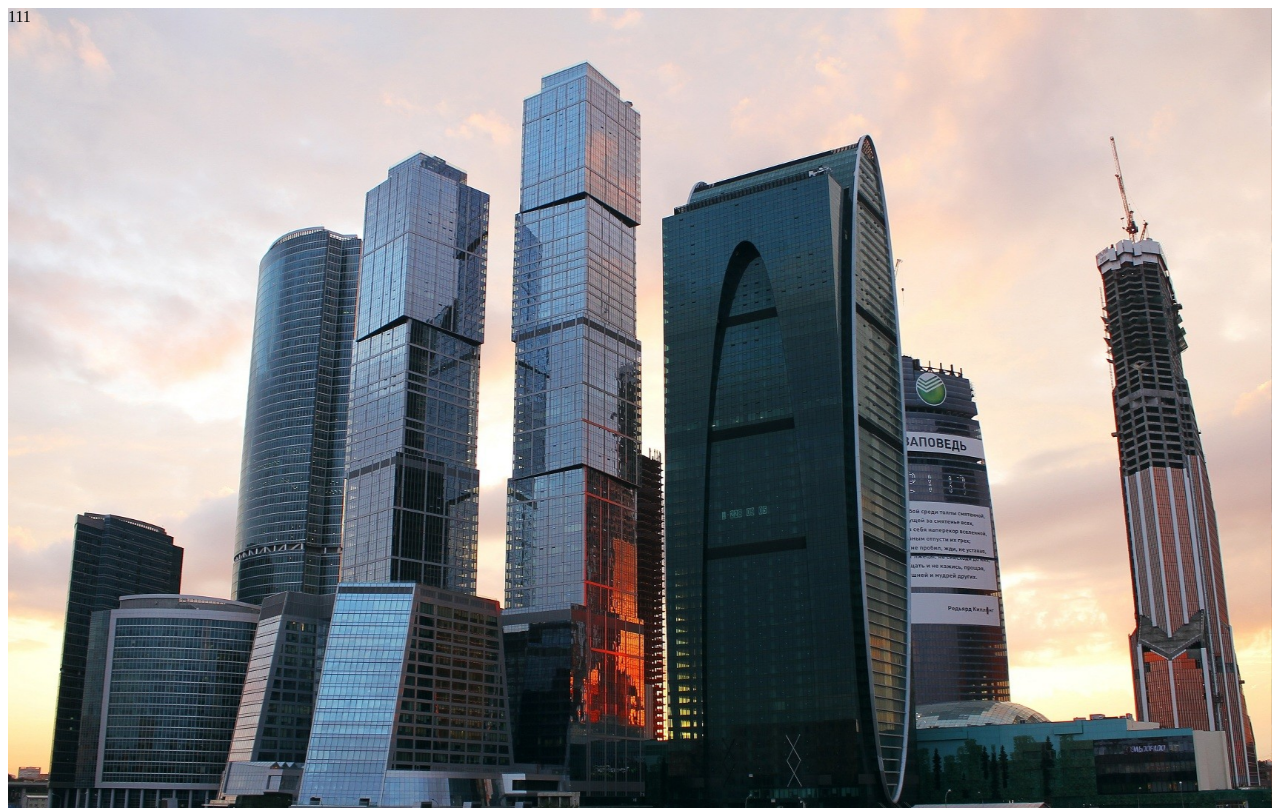
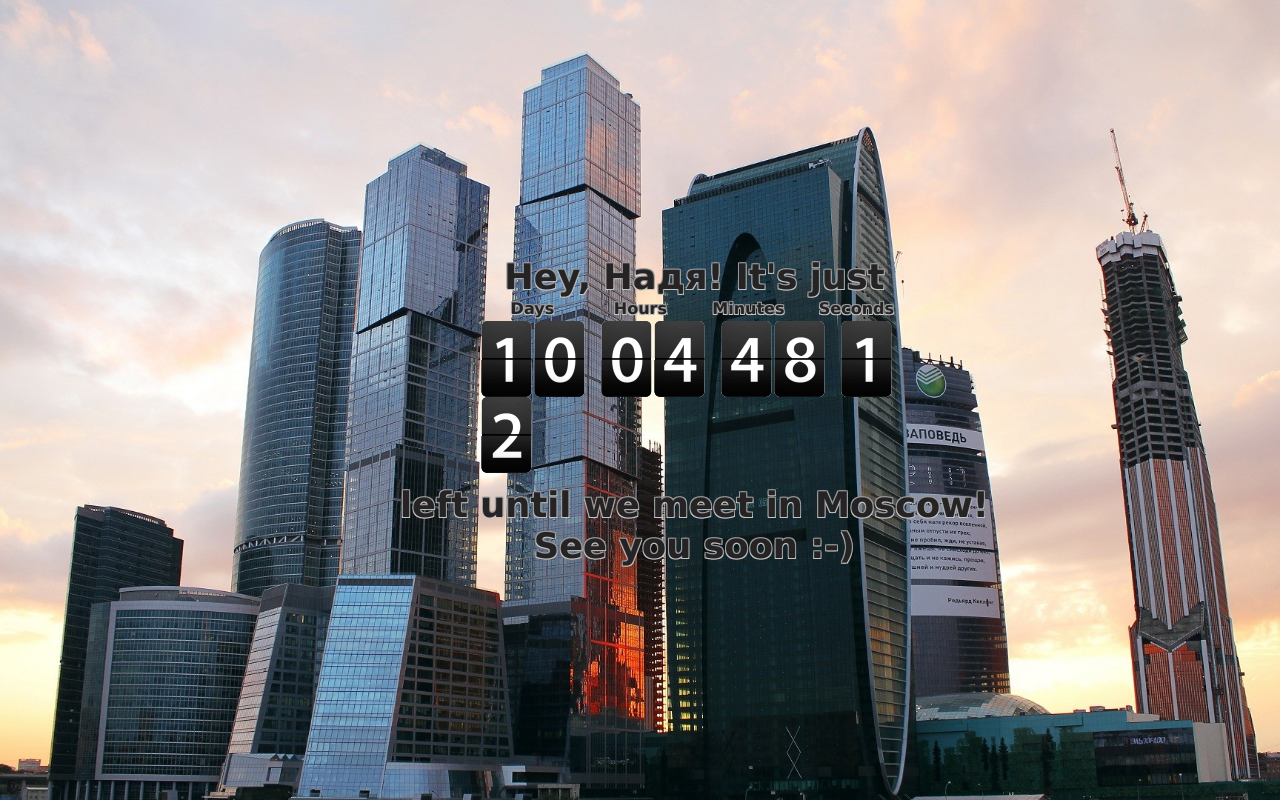
Before and after one commit to ReppDen/reppden.github.io, a plain HTML site: page index.html in a window 1280 px wide. Drawn offline with Linux system fonts and the light colour scheme.

Commit message:
missing files

```diff
--- a/index.html
+++ b/index.html
@@ -4,30 +4,30 @@
     <meta charset="UTF-8">
     <title>Countdown</title>
     <script src="jquery.min.js"></script>
-    <!--<script type="text/javascript" src="clock/jquery.flipcountdown.js"></script>-->
-    <!--<link rel="stylesheet" type="text/css" href="clock/jquery.flipcountdown.css"/>-->
+    <script type="text/javascript" src="clock/jquery.flipcountdown.js"></script>
+    <link rel="stylesheet" type="text/css" href="clock/jquery.flipcountdown.css"/>
     <link rel="stylesheet" type="text/css" href="style.css"/>
-    <!--<script>-->
-        <!--jQuery(function ($) {-->
-            <!--var date = Math.round((new Date('10/08/2016 00:00:01')).getTime() / 1000);-->
-            <!--$('#clock').flipcountdown({-->
-                <!--size: 'lg',-->
-                <!--beforeDateTime: '10/08/2016 00:00:01',-->
-                <!--tick: function () {-->
-                    <!--var nol = function (h) {-->
-                        <!--return h > 9 ? h : '0' + h;-->
-                    <!--};-->
-                    <!--var range = date - Math.round((new Date()).getTime() / 1000),-->
-                            <!--secday = 86400, sechour = 3600,-->
-                            <!--days = parseInt(range / secday),-->
-                            <!--hours = parseInt((range % secday) / sechour),-->
-                            <!--min = parseInt(((range % secday) % sechour) / 60),-->
-                            <!--sec = ((range % secday) % sechour) % 60;-->
-                    <!--return nol(days) + ' ' + nol(hours) + ' ' + nol(min) + ' ' + nol(sec);-->
-                <!--}-->
-            <!--});-->
-        <!--});-->
-    <!--</script>-->
+    <script>
+        jQuery(function ($) {
+            var date = Math.round((new Date('10/08/2016 00:00:01')).getTime() / 1000);
+            $('#clock').flipcountdown({
+                size: 'lg',
+                beforeDateTime: '10/08/2016 00:00:01',
+                tick: function () {
+                    var nol = function (h) {
+                        return h > 9 ? h : '0' + h;
+                    };
+                    var range = date - Math.round((new Date()).getTime() / 1000),
+                            secday = 86400, sechour = 3600,
+                            days = parseInt(range / secday),
+                            hours = parseInt((range % secday) / sechour),
+                            min = parseInt(((range % secday) % sechour) / 60),
+                            sec = ((range % secday) % sechour) % 60;
+                    return nol(days) + ' ' + nol(hours) + ' ' + nol(min) + ' ' + nol(sec);
+                }
+            });
+        });
+    </script>
 
     <script src="bg/jquery.easybg.js"></script>
     <script>
@@ -38,9 +38,10 @@
                     'images/1.jpg',
                     'images/2.jpg',
                     'images/3.jpg',
-                    'images/4.jpg'
+                    'images/4.jpg',
+                    'images/5.jpg'
                 ],
-                interval: 5000,
+                interval: 10000,
                 initIndex : 0,
                 ignoreError : true,
                 debug : false
@@ -51,42 +52,29 @@
 </head>
 <body>
 
-<!--<div id="container" class="demo">-->
-
-<!--</div>-->
 <div id="container" class="easybg-css">
-    <div>111</div>
+    <div></div>
 </div>
-<!--<div class="middlediv">-->
-    <!--<table style="border:0;">-->
-        <!--<tr>-->
-            <!--<td colspan="4">-->
-                <!--<div class="text large">Hey, Надя! It's just</div>-->
-            <!--</td>-->
-        <!--</tr>-->
-        <!--<tr>-->
-            <!--<td style="width:110px;text-align:center;" class="text">Days</td>-->
-            <!--<td style="width:120px;text-align:center;" class="text">Hours</td>-->
-            <!--<td style="width:110px;text-align:center;" class="text">Minutes</td>-->
-            <!--<td style="width:120px;text-align:center;" class="text">Seconds</td>-->
-        <!--</tr>-->
-        <!--<tr>-->
-            <!--<td colspan="4">-->
-                <!--<div id="clock"></div>-->
-            <!--</td>-->
-        <!--</tr>-->
-        <!--<tr>-->
-            <!--<td colspan="4">-->
-                <!--<div class="text large">left until we meet in Moscow!</div>-->
-            <!--</td>-->
-        <!--</tr>-->
-        <!--<tr>-->
-            <!--<td colspan="4">-->
-                <!--<div class="text large">See you soon :-)</div>-->
-            <!--</td>-->
-        <!--</tr>-->
-    <!--</table>-->
-<!--</div>-->
+<div class="middlediv">
+    <div class="text large">Hey, Надя! It's just</div>
+    <div style="text-align: center">
+        <table style="border:0;" class="child">
+            <tr>
+                <td class="text label">Days</td>
+                <td class="text label">Hours</td>
+                <td class="text label">Minutes</td>
+                <td class="text label">Seconds</td>
+            </tr>
+            <tr>
+                <td colspan="4">
+                    <div id="clock"></div>
+                </td>
+            </tr>
+        </table>
+    </div>
+    <div class="text large">left until we meet in Moscow!</div>
+    <div class="text large">See you soon :-)</div>
+</div>
 
 </body>
 </html>
--- a/style.css
+++ b/style.css
@@ -1,12 +1,28 @@
 .text {
     font-family: Verdana, serif;
     font-weight: bold;
-    color: #4c4c50;
+    text-align: center;
+    color: #252323;
+    text-shadow:
+            -1px -1px 0 #9a9a9a,
+            1px -1px 0 #9a9a9a,
+            -1px 1px 0 #c3c3c3,
+            1px 1px 0 #c3c3c3;
+
+}
+.child {
+    display: inline-block;
 }
 
+.text.label {
+    width: 106px;
+    padding: 0;
+    margin: 0;
+}
+
+
 .large {
-    font-size: xx-large;
-    text-align: center;
+    font-size: 2.2em;
 }
 
 .middlediv {
@@ -19,6 +35,8 @@
 
 html,body {
     height:100%;
+    margin: 0;
+    font-size: 16px;
 }
 .easybg-css {
     background-image: url("images/1.jpg");
```
